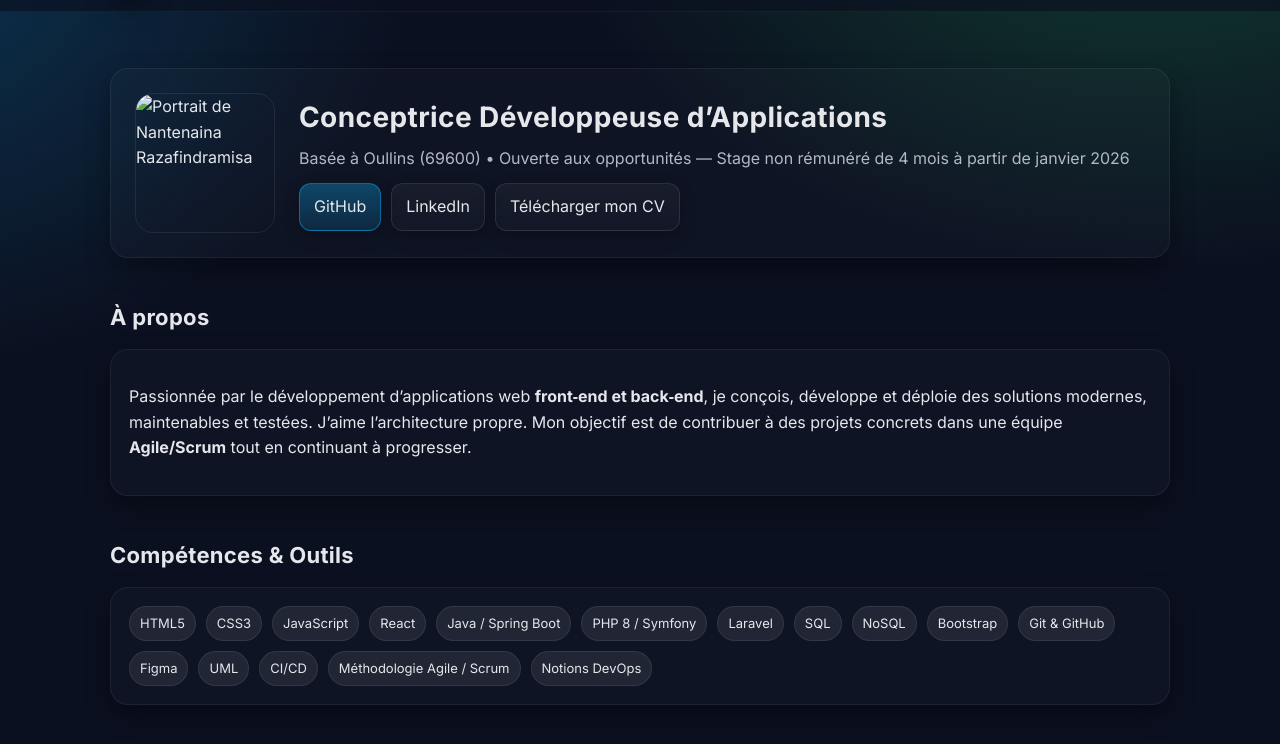
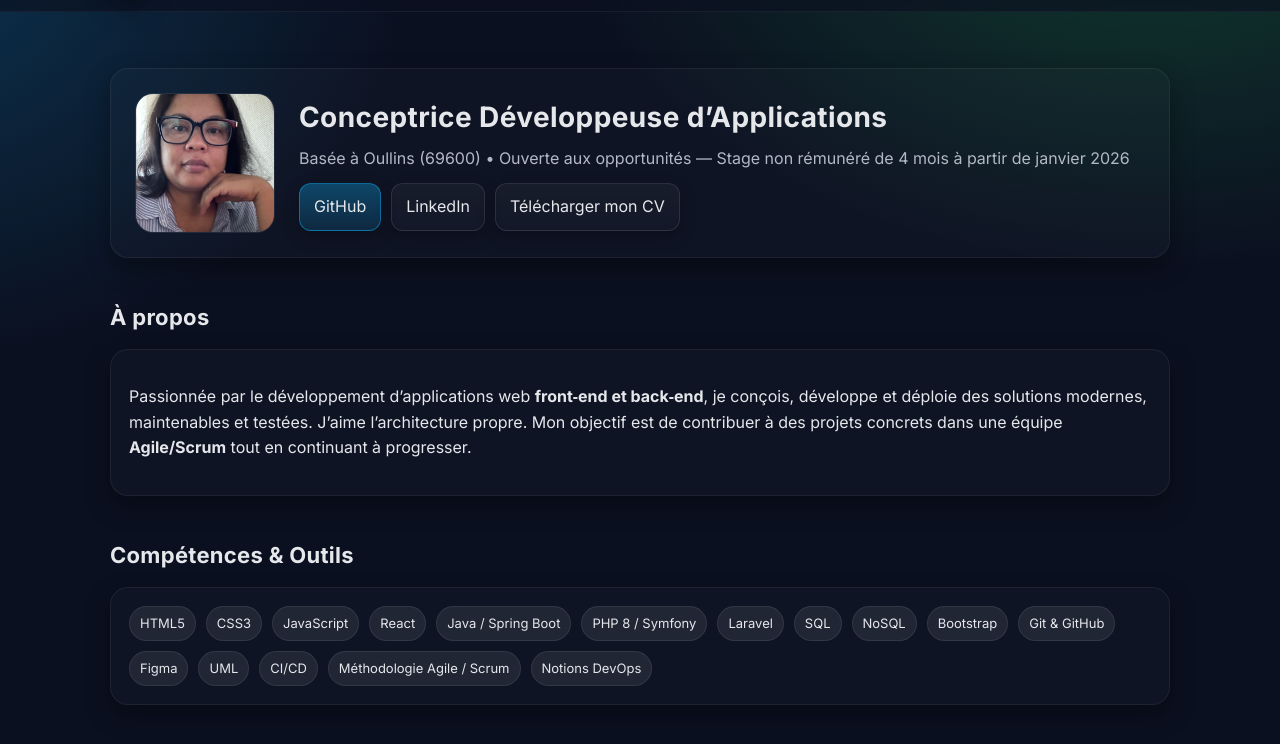
Before and after one commit to Nante20/portfolio-nantenaina, a plain HTML site: page index.html in a window 1280 px wide. Shown: the part 53-797 px from the top of the page. Drawn offline with Linux system fonts and the light colour scheme.

Commit message:
Update index.html

```diff
--- a/index.html
+++ b/index.html
@@ -332,7 +332,7 @@
       <section class="hero">
         <div class="avatar">
           <img
-            src="assets/photo.jpeg"
+            src="photo.jpeg"
             alt="Portrait de Nantenaina Razafindramisa"
           />
         </div>
```
